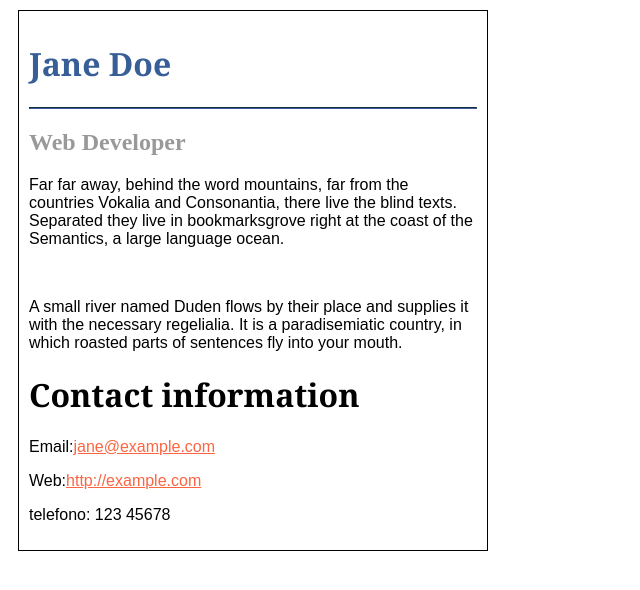
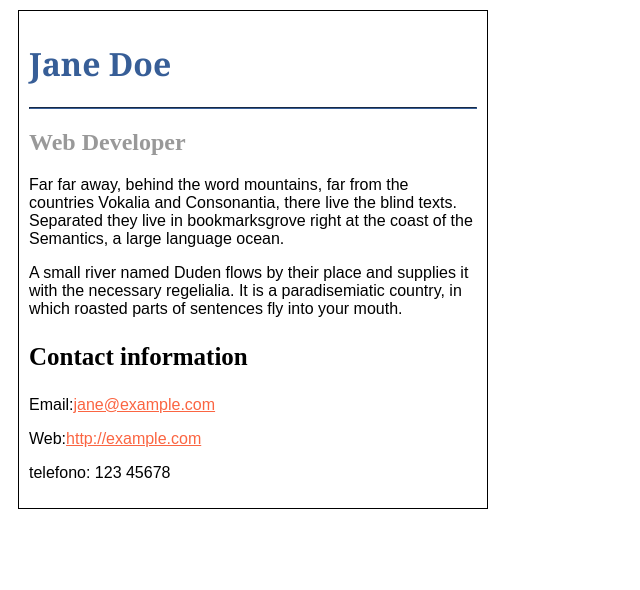
Before and after one commit to 2022-SEMII-DESIV-G1/bolivar-aparicio, a plain HTML site: page lab6/index.html in a window 1280 px wide. Shown: the whole page, without its empty margins (0-640 px from the left). Drawn offline with Linux system fonts and the light colour scheme.

Commit message:
updates lab6

```diff
--- a/lab6/index.html
+++ b/lab6/index.html
@@ -15,10 +15,9 @@
         <hr>
         <h2>Web Developer</h2>
         <p>Far far away, behind the word mountains, far from the countries Vokalia and Consonantia, there live the blind texts. Separated they live in bookmarksgrove right at the coast of the Semantics, a large language ocean.</p>
-        <br>
         <p>A small river named Duden flows by their place and supplies it with the necessary regelialia. It is a paradisemiatic country, in which roasted parts of sentences fly into your mouth.</p>
         <div id="contactinfo">
-            <h1 id="contact">Contact information</h1>
+            <h3 id="contact">Contact information</h3>
             <p>Email:<a href="#">jane@example.com</a></p>
             <p>Web:<a href="#">http://example.com</a></p>
             <p>telefono: 123 45678</p>
--- a/lab6/style.css
+++ b/lab6/style.css
@@ -37,8 +37,10 @@ a{
 
 #contact{
     color: black;
+    font-size: 25px;
 
 }
 p{
     font-family:Arial, Helvetica, sans-serif;
+
 }
```
